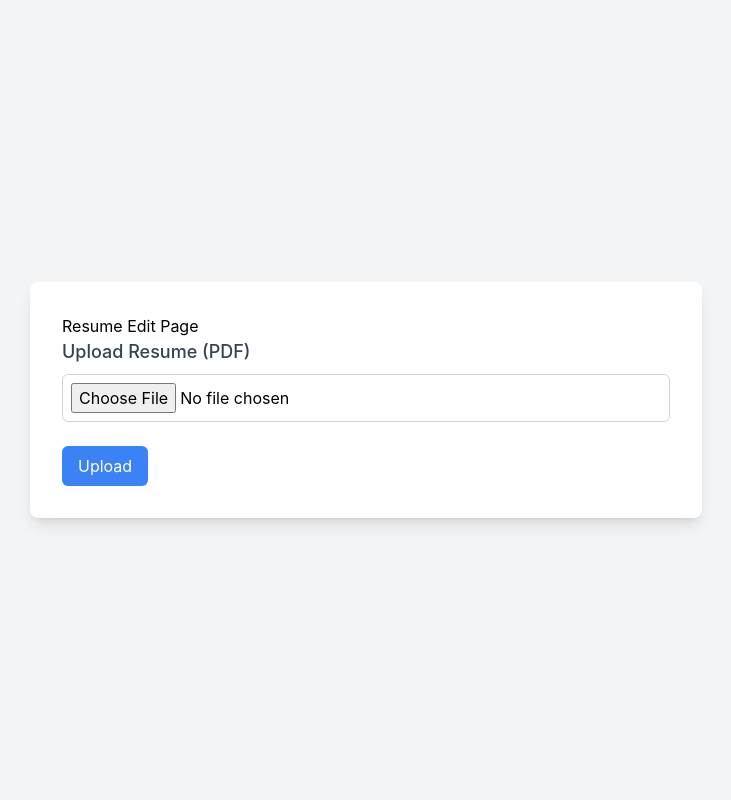
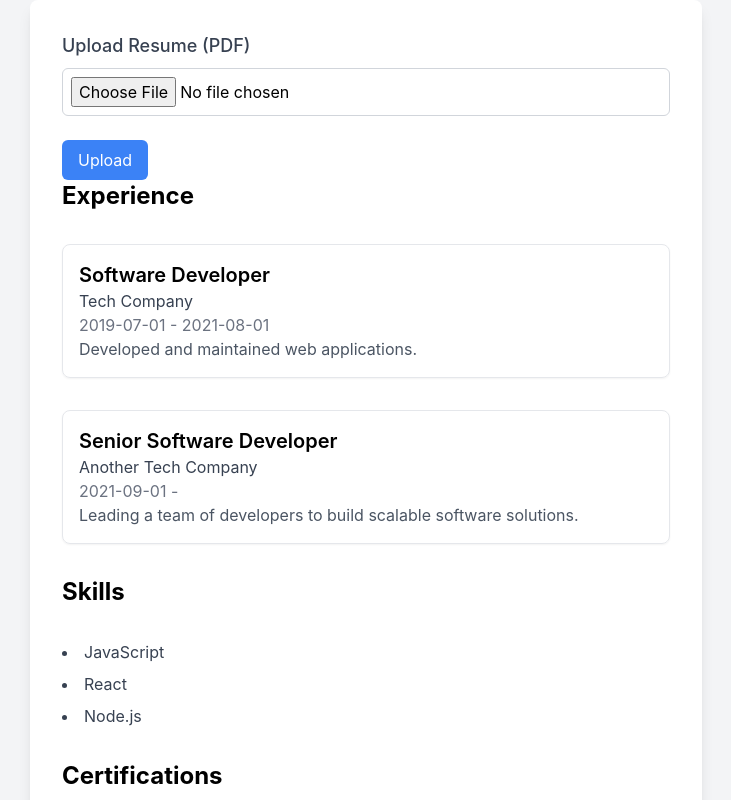
Before and after one commit to jasonDeichert/ResumeSummarizer, a React (Create React App) app in the folder frontend/: page / in a window 1280 px wide. Shown: the top 800 px of the page, without its empty margins (274-1005 px from the left). Built offline with nearby package versions, Linux system fonts and the light colour scheme.

Commit message:
add mock data and the resume edit component to the resume edit page

```diff
--- a/frontend/src/pages/employeeResumeEdit.tsx
+++ b/frontend/src/pages/employeeResumeEdit.tsx
@@ -1,12 +1,45 @@
 //page for candidates to review and edit resume.
 import React from 'react';
 import PdfUploadForm from '../components/employeeResumeEdit/pdfUploadForm';
+import ResumeEdit from '../components/employeeResumeEdit/resumeEdit';
 
 const EmployeeResumeEdit: React.FC = () => {
+    const mockResume = {
+        summary: "Experienced software developer with a passion for creating innovative solutions.",
+        education: [
+            {
+                degree: "Bachelor of Science",
+                major: "Computer Science",
+                school: "University of Example",
+                start: "2015-09-01",
+                end: "2019-06-01"
+            }
+        ],
+        experience: [
+            {
+                title: "Software Developer",
+                company: "Tech Company",
+                start: "2019-07-01",
+                end: "2021-08-01",
+                description: "Developed and maintained web applications."
+            },
+            {
+                title: "Senior Software Developer",
+                company: "Another Tech Company",
+                start: "2021-09-01",
+                end: undefined,
+                description: "Leading a team of developers to build scalable software solutions."
+            }
+        ],
+        skills: ["JavaScript", "React", "Node.js"],
+        certifications: ["Certified Kubernetes Administrator"],
+        languages: ["English", "Spanish"],
+        publications: ["How to Build Scalable Web Applications"]
+    };
     return (
         <div>
-            <h1>Resume Edit Page</h1>
             <PdfUploadForm />
+            <ResumeEdit resume={mockResume}/>
         </div>
     );
 };
```
